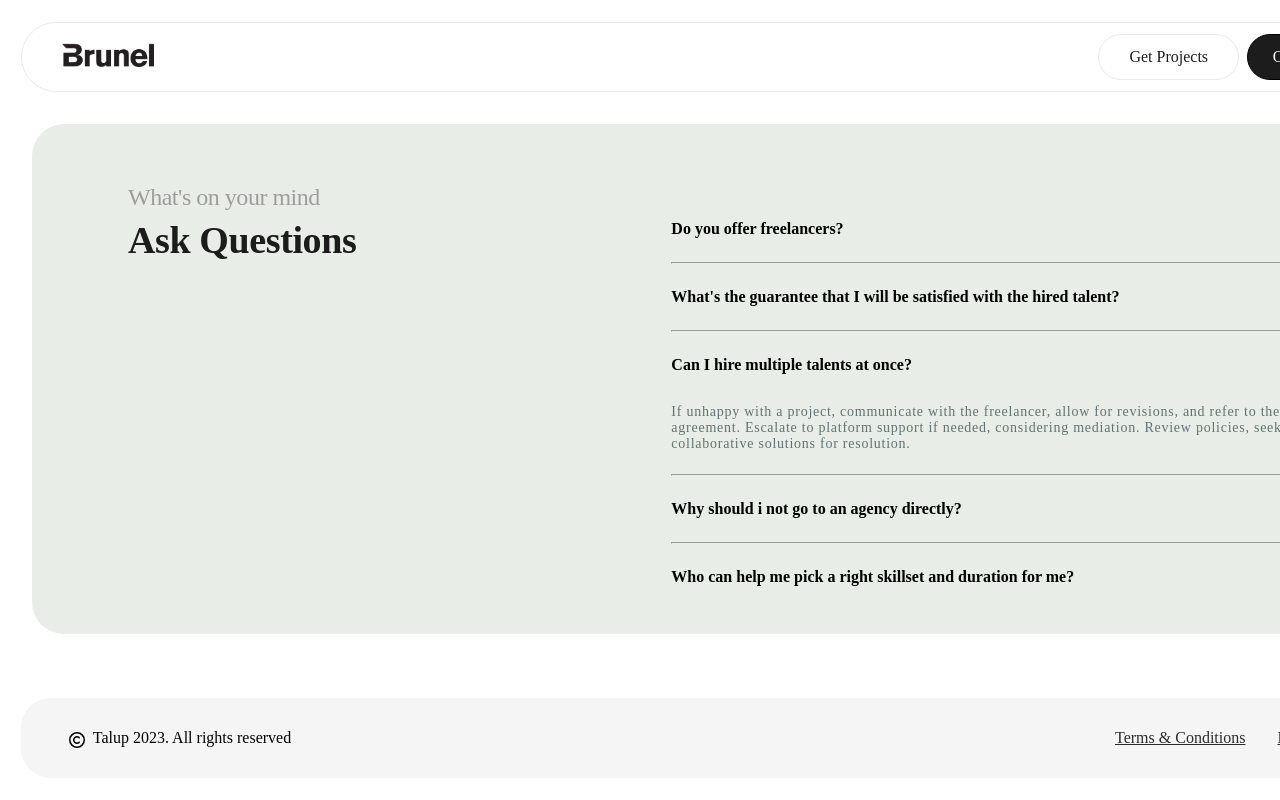
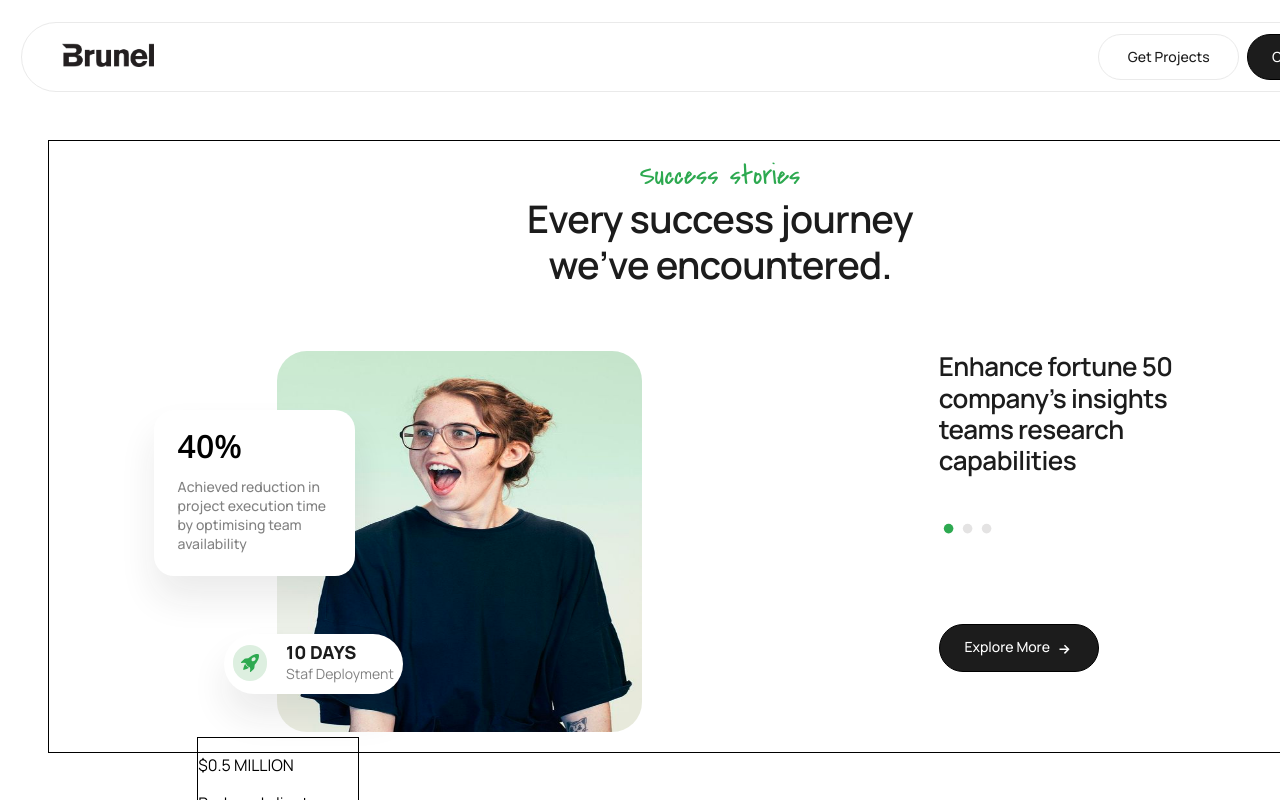
Before and after one commit to Ruchakhadatkar/Rucha-Khadatkar-Thence-ReactJS-Intern, a React (Create React App) app: page / in a window 1280 px wide. Shown: the top 800 px of the page. Built offline with nearby package versions, Linux system fonts and the light colour scheme.

Commit message:
Hero section added

```diff
--- a/public/index.html
+++ b/public/index.html
@@ -8,6 +8,39 @@
     <meta
       name="description"
       content="Web site created using create-react-app"
+    />
+    <link rel="preconnect" href="https://fonts.googleapis.com" />
+    <link rel="preconnect" href="https://fonts.gstatic.com" crossorigin />
+    <link
+      href="https://fonts.googleapis.com/css2?family=Shadows+Into+Light&display=swap"
+      rel="stylesheet"
+    />
+    <link rel="preconnect" href="https://fonts.googleapis.com" />
+    <link rel="preconnect" href="https://fonts.gstatic.com" crossorigin />
+    <link
+      href="https://fonts.googleapis.com/css2?family=Covered+By+Your+Grace&family=Manrope:wght@200..800&family=Shadows+Into+Light&display=swap"
+      rel="stylesheet"
+    />
+
+    <link rel="preconnect" href="https://fonts.googleapis.com" />
+    <link rel="preconnect" href="https://fonts.gstatic.com" crossorigin />
+    <link
+      href="https://fonts.googleapis.com/css2?family=Covered+By+Your+Grace&family=Manrope:wght@200..800&family=Open+Sans:ital,wght@0,300..800;1,300..800&family=Roboto:ital,wght@0,100;0,300;0,400;0,500;0,700;0,900;1,100;1,300;1,400;1,500;1,700;1,900&family=Shadows+Into+Light&display=swap"
+      rel="stylesheet"
+    />
+
+    <link rel="preconnect" href="https://fonts.googleapis.com" />
+    <link rel="preconnect" href="https://fonts.gstatic.com" crossorigin />
+    <link
+      href="https://fonts.googleapis.com/css2?family=Covered+By+Your+Grace&family=Manrope:wght@200..800&family=Roboto:ital,wght@0,100;0,300;0,400;0,500;0,700;0,900;1,100;1,300;1,400;1,500;1,700;1,900&family=Shadows+Into+Light&display=swap"
+      rel="stylesheet"
+    />
+
+    <link rel="preconnect" href="https://fonts.googleapis.com" />
+    <link rel="preconnect" href="https://fonts.gstatic.com" crossorigin />
+    <link
+      href="https://fonts.googleapis.com/css2?family=Manrope:wght@200..800&family=Shadows+Into+Light&display=swap"
+      rel="stylesheet"
     />
     <link rel="apple-touch-icon" href="%PUBLIC_URL%/logo192.png" />
     <!--
--- a/src/components/AskQuestions/AskQuestions.css
+++ b/src/components/AskQuestions/AskQuestions.css
@@ -1,22 +1,23 @@
 .askQuestion-container {
   width: 1376px;
   /* height: 600px; */
-  margin: 2rem;
-  margin-bottom: 4rem;
+  margin: 1.4rem;
+  margin-bottom: 3rem;
   gap: 0px;
   border-radius: 2rem;
   opacity: 0px;
   background: #e8eee7;
   display: flex;
+  font-family: Manrope;
 }
 .left-side {
   width: 46%;
   /* height: 111px; */
 }
 .top-left {
-  font-family: Shadows Into Light;
+  font-family: Covered By Your Grace;
   font-size: 24px;
-  font-weight: 400;
+  font-weight: 500;
   line-height: 35.2px;
   letter-spacing: -0.02em;
   text-align: left;
@@ -33,9 +34,8 @@
   letter-spacing: -0.01em;
   text-align: left;
   color: #1c1c1c;
-  margin: 0.2rem 6rem;
+  margin: 0 6rem;
 }
-
 .right-side {
   width: 54%;
   /* height: 538px; */
@@ -51,19 +51,32 @@
 
 .question p {
   font-family: Manrope;
-  font-size: 16px;
+  font-size: 15px;
   font-weight: 600;
   text-align: left;
+  width: 39rem;
 }
-.question i{
-    padding-top: 1.2rem;
+.question i {
+  padding-top: 1.2rem;
+  font-size: 14px;
+  padding-right: 4px;
 }
-.question .answer{
-    font-size: 14px;
-    color: #617275;
-    font-weight: 500;
-    letter-spacing: 0.75px;
+.question .answer {
+  font-size: 14px;
+  color: #617275;
+  font-weight: 500;
+  letter-spacing: 0.75px;
+  margin-top: 6px;
 }
-hr{
-    color: #D7D7D7;
+.ques-ans {
+  display: flex;
+  gap: 1rem;
 }
+.ques-ans i {
+  font-size: 14px;
+}
+hr {
+  color: #d7d7d7;
+  margin: 6px 0;
+  opacity: 0.5;
+}
--- a/src/components/AskQuestions/AskQuestions.js
+++ b/src/components/AskQuestions/AskQuestions.js
@@ -1,7 +1,7 @@
 import React from "react";
 import "./AskQuestions.css";
 import { FaPlus } from "react-icons/fa6";
-import { FaMinus } from "react-icons/fa";
+import { FaMinus } from "react-icons/fa6";
 
 const AskQuestions = () => {
   return (
@@ -31,14 +31,13 @@ const AskQuestions = () => {
 
         <div className="question">
           <div className="QandA">
-            <div className="question">
+            <div className="question ques-ans">
               {" "}
               <p>Can I hire multiple talents at once?</p>
               <i>
                 <FaMinus />
               </i>
             </div>
-
             <p className="answer">
               If unhappy with a project, communicate with the freelancer, allow
               for revisions, and refer to the agreement. Escalate to platform
--- a/src/components/Footer/Footer.css
+++ b/src/components/Footer/Footer.css
@@ -1,27 +1,25 @@
 footer {
-  height: 5rem;
+  height: 6rem;
   gap: 0px;
   border-radius: 30px;
   display: flex;
   justify-content: space-between;
   opacity: 0px;
   background: #f5f5f5;
-  margin: 1.3rem;
+  margin: 0 1.4rem;
   text-align: center;
   font-family: Manrope;
-  /* margin-bottom: 2rem; */
+  font-size: 14px;
 }
 .left-footer {
   display: flex;
   margin: auto 3rem;
 }
-
 .left-footer i {
-  font-size: 1rem;
+  font-size: 16px;
   margin-right: 0.5rem;
-  margin-top: 1.2rem;
+  margin-top: 0.9rem;
 }
-
 .right-footer {
   display: flex;
   margin: auto 3rem;
--- /dev/null
+++ b/src/components/Hero/HeroSection.css
@@ -0,0 +1,162 @@
+.hero-container {
+  margin: 3rem;
+  border: 1px solid black;
+  font-family: Manrope;
+}
+.top-hero .head p {
+  font-family: Covered By Your Grace;
+  font-size: 28px;
+  font-weight: 500;
+  line-height: 39.6px;
+  /* letter-spacing: -0.02em; */
+  color: #2da950;
+  margin-top: 1rem;
+  margin-bottom: 0;
+  text-align: center;
+}
+.top-hero .heading p {
+  font-family: Manrope;
+  font-size: 38px;
+  font-weight: 600;
+  text-align: center;
+  color: #1c1c1c;
+  margin: 0;
+  letter-spacing: -0.02em;
+  width: 28rem;
+  margin: 0 auto;
+  line-height: 1.2;
+}
+.bottom-hero {
+  margin-top: 4rem;
+  display: flex;
+  justify-content: space-around;
+}
+/* .image{
+    border: 2px solid yellow;
+    width: 506px;
+    height: 540px;
+} */
+.image img {
+  width: 22.8rem;
+  height: 23.8rem;
+  border-radius: 30px;
+  position: relative;
+  margin-left: 5rem;
+  z-index: 1;
+}
+
+.box-percent {
+  /* border: 1px solid red; */
+  position: absolute;
+  top: 25.6rem;
+  left: 9.6rem;
+  width: 12.6rem;
+  height: 10.4rem;
+  background-color: #ffffff;
+  border-radius: 20px;
+  box-shadow: 0px 22.59px 36.14px 0px #1e1e1e17;
+  z-index: 2;
+}
+.box-percent h5 {
+  font-size: 32px;
+  margin: 14px 24px;
+  margin-bottom: 10px;
+  font-family: Open Sans;
+  font-weight: 600;
+}
+.box-percent p {
+  color: #828282;
+  font-size: 14px;
+  font-weight: 500;
+  /* line-height: 23.4px; */
+  text-align: left;
+  width: 10rem;
+  margin: 0 24px;
+}
+
+.days-box {
+  /* border: 1px solid blue; */
+  position: absolute;
+  top: 39.6rem;
+  left: 14rem;
+  display: flex;
+  justify-content: space-around;
+  background-color: #ffffff;
+  border-radius: 50px;
+  box-shadow: 0px 22.59px 36.14px 0px #1e1e1e17;
+  z-index: 2;
+  width: 11.2rem;
+  height: 3.8rem;
+}
+.days-box i {
+  color: #2da950;
+  background-color: #ddefe0;
+  border-radius: 50px;
+  margin-top: 11px;
+  height: 20px;
+  font-size: 18px;
+  padding: 8px;
+}
+.text h4 {
+  margin: 0;
+  margin-top: 6px;
+  font-weight: 800;
+  color: #1c1c1c;
+  font-size: 18px;
+}
+.text p {
+  font-size: 14px;
+  margin: 0;
+  color: #828282;
+}
+
+.doller-box {
+  border: 1px solid black;
+  width: 10rem;
+  position: absolute;
+}
+
+.right p {
+  font-family: Manrope;
+  font-size: 26px;
+  font-weight: 600;
+  color: #1c1c1c;
+  margin: 0;
+  letter-spacing: -0.02em;
+  width: 19rem;
+  margin: 0 auto;
+  line-height: 1.2;
+  text-align: left;
+}
+.dots {
+  margin-top: 2.6rem;
+  font-size: 1.2rem;
+}
+.green-dot {
+  color: #2da950;
+}
+.gray-dot {
+  color: #e4e3e3;
+}
+.explore-btn {
+  border: 1px solid black;
+  font-family: Manrope;
+  font-size: 14px;
+  font-weight: 500;
+  line-height: 24.59px;
+  text-align: center;
+  width: 10rem;
+  height: 48px;
+  border-radius: 50px;
+  background: #1c1c1c;
+  color: white;
+  display: flex;
+  justify-content: center;
+  align-items: center;
+  gap: 5px;
+  margin: 5rem 0;
+}
+.explore-btn i {
+  margin-top: 8px;
+  font-size: 18px;
+}
--- /dev/null
+++ b/src/components/Hero/HeroSection.js
@@ -0,0 +1,71 @@
+import React from "react";
+import "./HeroSection.css";
+import { GoDotFill } from "react-icons/go";
+import { GrFormNextLink } from "react-icons/gr";
+import girlImg from "../../Assets/hero-section-image.png";
+import { BsFillRocketTakeoffFill } from "react-icons/bs";
+
+const HeroSection = () => {
+  return (
+    <div className="hero-container">
+      <div className="top-hero">
+        <div className="head">
+          <p>Success stories</p>
+        </div>
+        <div className="heading">
+          <p>Every success journey we’ve encountered.</p>
+        </div>
+      </div>
+      <div className="bottom-hero">
+        <div className="left">
+          <div className="image">
+            {" "}
+            <img src={girlImg} alt="hero-img" />
+          </div>
+          <div className="box-percent">
+            <h5>40%</h5>
+            <p>
+              Achieved reduction in project execution time by optimising team
+              availability
+            </p>
+          </div>
+          <div className="days-box">
+            <i>
+              <BsFillRocketTakeoffFill />
+            </i>
+            <div className="text">
+              <h4>10 DAYS</h4>
+              <p>Staf Deployment</p>
+            </div>
+          </div>
+          <div className="doller-box">
+            <p>
+              <span>$0.5</span> MILLION{" "}
+            </p>
+            <p>
+              Reduced client expenses by saving on hiring and employee costs.
+            </p>
+          </div>
+        </div>
+        <div className="right">
+          <p>
+            Enhance fortune 50 company’s insights teams research capabilities
+          </p>
+          <div className="dots">
+            <GoDotFill className="green-dot" />
+            <GoDotFill className="gray-dot" />
+            <GoDotFill className="gray-dot" />
+          </div>
+          <button className="explore-btn">
+            Explore More{" "}
+            <i>
+              <GrFormNextLink />
+            </i>
+          </button>
+        </div>
+      </div>
+    </div>
+  );
+};
+
+export default HeroSection;
--- a/src/components/Navbar/Navbar.css
+++ b/src/components/Navbar/Navbar.css
@@ -35,7 +35,7 @@
 .get-projects-btn {
   border: 1px solid #eaeaea;
   font-family: Manrope;
-  font-size: 16px;
+  font-size: 14px;
   font-weight: 500;
   line-height: 24.59px;
   text-align: center;
@@ -48,7 +48,7 @@
 .onboard-btn {
   border: 1px solid black;
   font-family: Manrope;
-  font-size: 16px;
+  font-size: 14px;
   font-weight: 500;
   line-height: 24.59px;
   text-align: center;
--- a/src/pages/Home/Homepage.css
+++ b/src/pages/Home/Homepage.css
@@ -5,4 +5,6 @@
   opacity: 0px;
   background: #ffffff;
   /* border: 1px solid black; */
+  font-family: Manrope;
+
 }
--- a/src/pages/Home/Homepage.js
+++ b/src/pages/Home/Homepage.js
@@ -3,11 +3,13 @@ import "./Homepage.css";
 import AskQuestions from "../../components/AskQuestions/AskQuestions";
 import Navbar from "../../components/Navbar/Navbar";
 import Footer from "../../components/Footer/Footer";
+import HeroSection from "../../components/Hero/HeroSection";
 
 const Homepage = () => {
   return (
     <div className="Home-container">
       <Navbar />
+      <HeroSection/>
       <AskQuestions />
       <Footer />
     </div>
--- a/src/pages/Registration/RegistrationPage.css
+++ b/src/pages/Registration/RegistrationPage.css
@@ -3,6 +3,7 @@
   height: 800px;
   opacity: 0px;
   background-color: #ffffff;
+  font-family: Manrope;
 }
 .nav {
   padding: 2.4rem 3.8rem;
@@ -22,38 +23,39 @@
 }
 form {
   text-align: center;
-  margin-top: 3.8rem;
+  margin-top: 3.6rem;
 }
 .head p {
-  /* font-family: LD Dear Miss Rose; */
+  font-family: Covered By Your Grace;
   font-size: 30px;
-  font-weight: 400;
+  font-weight: 500;
   line-height: 39.6px;
-  letter-spacing: -0.02em;
+  /* letter-spacing: -0.02em; */
   color: #2da950;
-  margin-top: 1.2rem;
-  margin-bottom: 0;
-  font-family: Covered By Your Grace;
+  margin-top: 1rem;
+  margin-bottom: 0.2rem;
 }
 .heading p {
   font-family: Manrope;
-  font-size: 42px;
-  font-weight: 500;
+  font-size: 40px;
+  font-weight: 600;
+  text-align: center;
+  color: #1c1c1c;
+  margin: 0;
   letter-spacing: -0.02em;
-  text-align: center;
   width: 21rem;
   margin: 0 auto;
-  /* line-height: 1rem; */
+  line-height: 1.2;
 }
 .inputs {
   margin: 2rem auto;
-  margin-top: 2.8rem;
+  margin-top: 3rem;
 }
 input {
   margin: 1rem auto;
   text-align: left;
   display: block;
-  width: 15.4rem;
+  width: 16.4rem;
   height: 3.2rem;
   gap: 0px;
   opacity: 0px;
@@ -63,13 +65,13 @@ input {
   outline: none;
   background: #efefef;
   padding-left: 1.4rem;
-  font-size: 15px;
+  font-size: 16px;
 }
 
 button {
   background-color: #c9c9c9;
   display: block;
-  width: 16.4rem;
+  width: 17rem;
   height: 3.2rem;
   gap: 0px;
   opacity: 0px;
@@ -77,6 +79,6 @@ button {
   border-radius: 50px;
   border: none;
   outline: none;
-  font-size: 15px;
+  font-size: 16px;
   margin: auto;
 }
--- a/src/pages/Success/SuccessPage.js
+++ b/src/pages/Success/SuccessPage.js
@@ -10,7 +10,7 @@ const SuccessPage = () => {
         <img src={brunelimg} alt="" />
       </div>
       <div className="main-container">
-        <img src={checkBox} alt="" />
+        <img src={checkBox} alt="sucess-info" />
         <p className="status-success">success submitted</p>
         <p className="cong">Congratulations</p>
         <p className="message">
```
Also changed, not shown: src/pages/Success/SucessPage.css (+12 -10 lines), src/Assets/hero-section-image.png (added).
